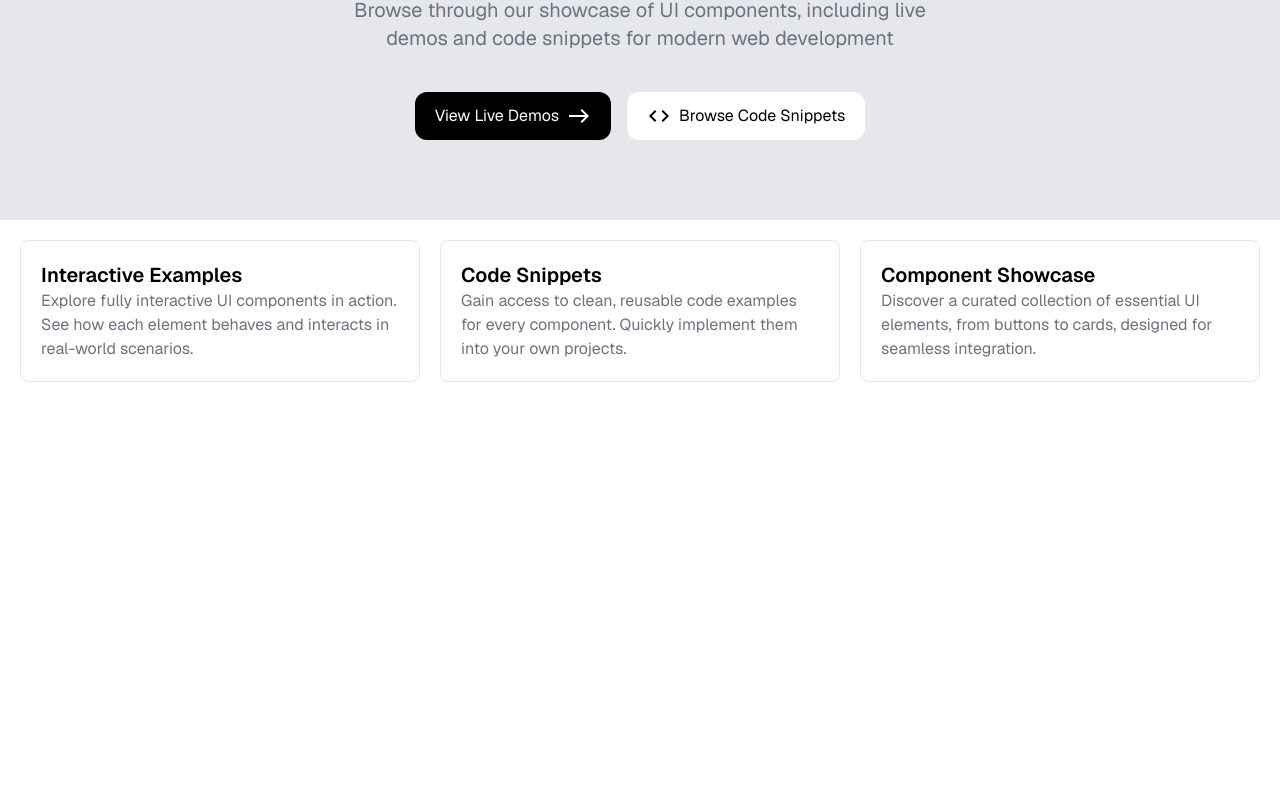
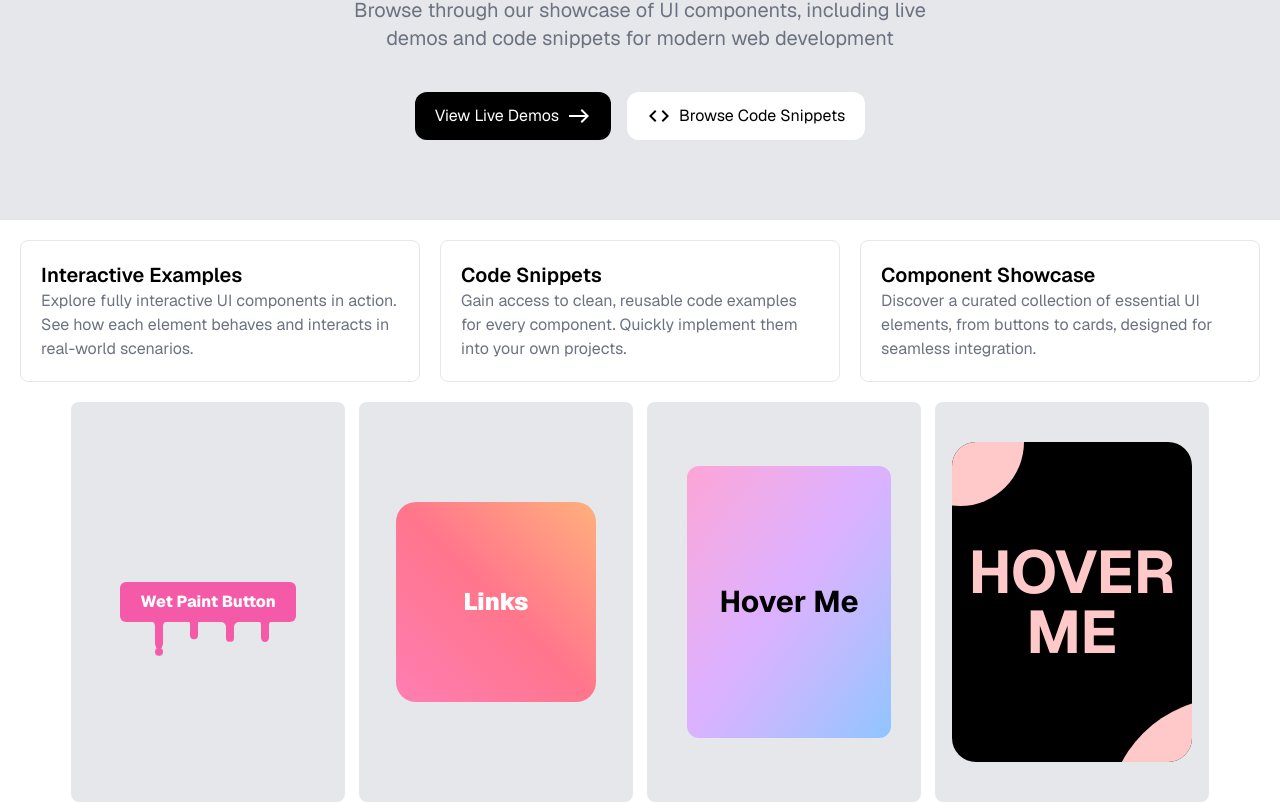
Before and after one commit to kevincas01/Elemental, a Next.js app in the folder elemental/: page / in a window 1280 px wide. Shown: the part 343-1145 px from the top of the page. Before the commit the page ends 800 px from the top, so only its background shows below. Built offline with nearby package versions, Linux system fonts and the light colour scheme.

Commit message:
Components preview gallery component

```diff
--- /dev/null
+++ b/elemental/app/ReusableComponents/ComponentsPreviewGallery.tsx
@@ -0,0 +1,34 @@
+import React from "react";
+import WetPaintButton from "./ButtonComponents/WetPaintButton";
+
+import BubbleCard from "./CardComponents/BubbleCard";
+import Envelope from "./CardComponents/Envelope";
+import LinksHoverCard from "./CardComponents/LinksHoverCard";
+import LinksRevealCard from "./CardComponents/LinksRevealCard";
+import SlideRevealCard from "./CardComponents/SlideRevealCard";
+
+const ComponentsPreviewGallery = () => {
+  return (
+    <div className="w-full">
+      <div className="grid-cols-[repeat(10,_274px)] grid grid-flow-col content-stretch auto-cols-auto gap-3.5 justify-center items-stretch mb-3.5 overflow-visible">
+        <div></div>
+        <div></div>
+        <div></div>
+        <div className=" bg-lightSecondaryBg dark:bg-darkSecondaryBg  p-10 rounded-lg grid place-content-center">
+          <WetPaintButton />
+        </div>
+        <div className=" bg-lightSecondaryBg dark:bg-darkSecondaryBg  rounded-lg grid place-content-center">
+          <LinksHoverCard />
+        </div>
+        <div className=" bg-lightSecondaryBg dark:bg-darkSecondaryBg  p-10 rounded-lg grid place-content-center">
+          <SlideRevealCard />
+        </div>
+        <div className=" bg-lightSecondaryBg dark:bg-darkSecondaryBg  p-10 rounded-lg grid place-content-center">
+          <BubbleCard />
+        </div>
+      </div>
+    </div>
+  );
+};
+
+export default ComponentsPreviewGallery;
--- a/elemental/app/page.tsx
+++ b/elemental/app/page.tsx
@@ -1,4 +1,5 @@
 import Card from "./ReusableComponents/Card";
+import ComponentsPreviewGallery from "./ReusableComponents/ComponentsPreviewGallery";
 import Hero from "./ReusableComponents/Hero/Hero";
 
 export default function Home() {
@@ -22,6 +23,7 @@ export default function Home() {
           body="Discover a curated collection of essential UI elements, from buttons to cards, designed for seamless integration."
         />
       </div>
+      <ComponentsPreviewGallery />
     </div>
   );
 }
```
